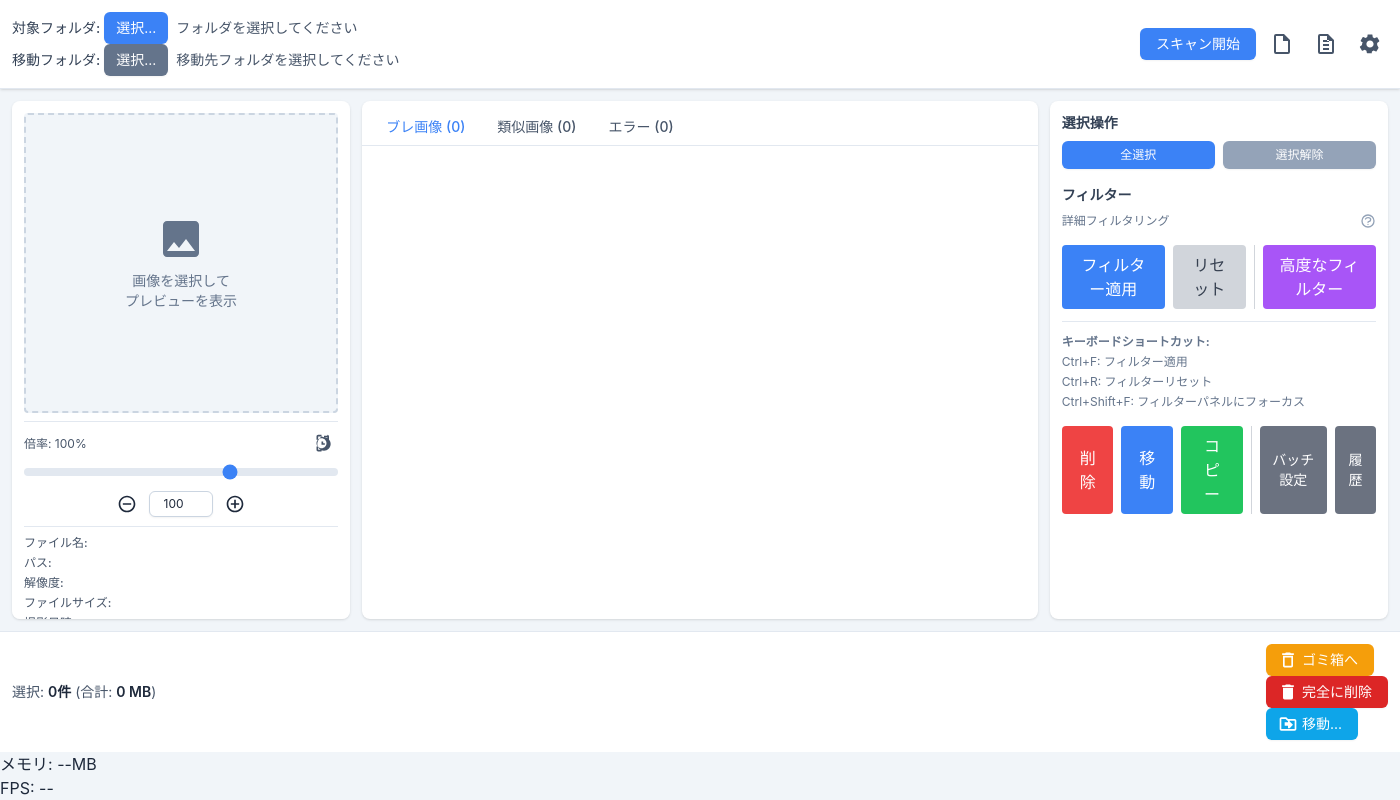
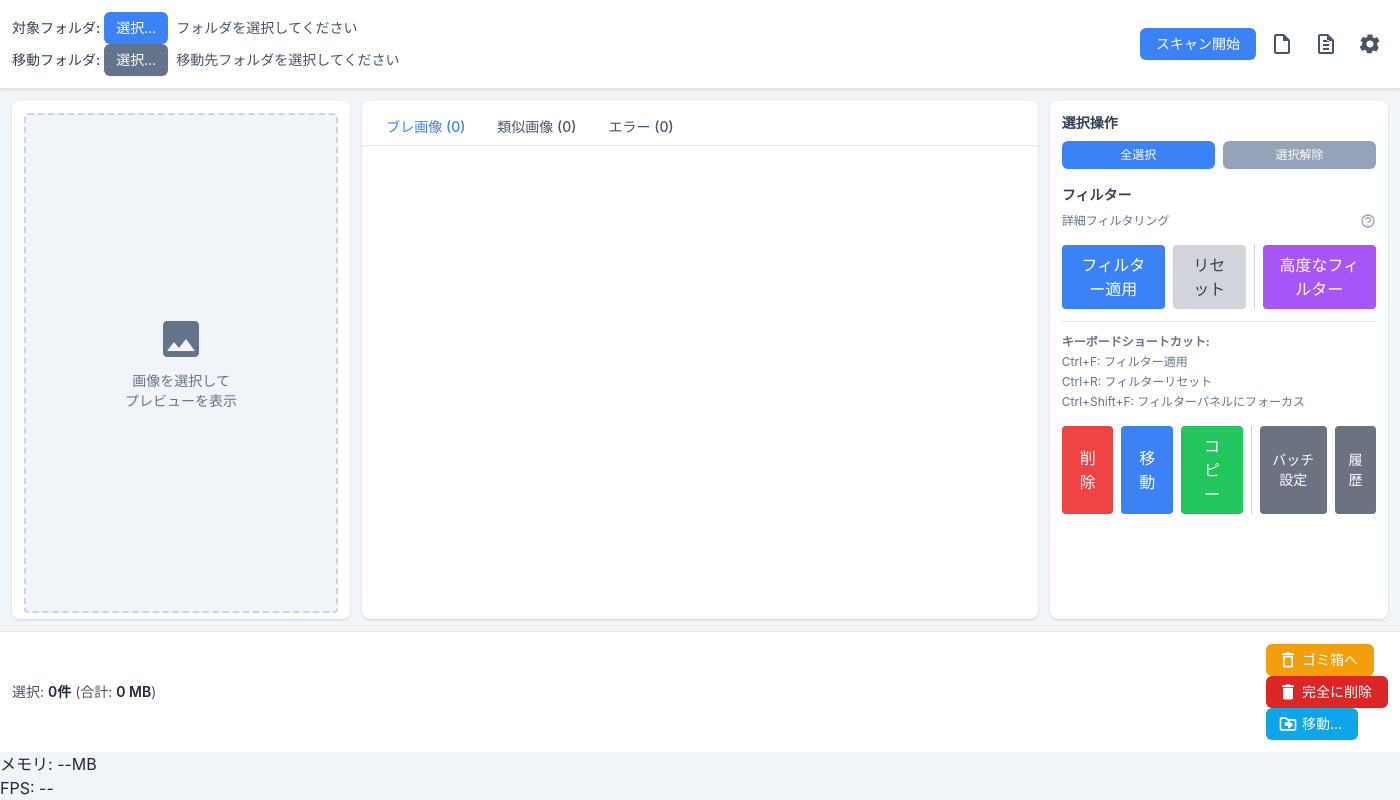
Before and after one commit to kazukiti8/Image_Cleaner, an Electron app: page src/renderer/html/index.html in a window 1400 px wide. Drawn offline with nearby package versions, Linux system fonts and the light colour scheme; no server answers.

Commit message:
画像プレビューエリアのサイズを拡大し、倍率調整UIを削除しました。これにより、プレビュー表示の利便性が向上しました。

```diff
--- a/src/renderer/html/index.html
+++ b/src/renderer/html/index.html
@@ -100,37 +100,12 @@
         <div class="flex-grow flex p-3 space-x-3 overflow-hidden">
             <!-- 左ペイン: プレビューエリア -->
             <div class="w-1/4 min-w-[220px] bg-white p-3 rounded-lg shadow flex flex-col space-y-2 overflow-y-auto">
-                <div id="previewAreaContainer" class="flex-grow bg-slate-100 rounded text-slate-500 text-sm min-h-[200px] sm:min-h-[300px] flex items-center justify-center border-2 border-dashed border-slate-300">
+                <div id="previewAreaContainer" class="flex-grow bg-slate-100 rounded text-slate-500 text-sm min-h-[400px] sm:min-h-[500px] flex items-center justify-center border-2 border-dashed border-slate-300">
                     <div class="text-center">
                         <svg xmlns="http://www.w3.org/2000/svg" viewBox="0 0 24 24" fill="currentColor" class="w-12 h-12 mx-auto mb-2">
                             <path d="M21 19V5c0-1.1-.9-2-2-2H5c-1.1 0-2 .9-2 2v14c0 1.1.9 2 2 2h14c1.1 0 2-.9 2-2zM8.5 13.5l2.5 3.01L14.5 12l4.5 6H5l3.5-4.5z"/>
                         </svg>
                         <p>画像を選択して<br>プレビューを表示</p>
-                    </div>
-                </div>
-                <!-- 倍率調整UI -->
-                <div id="zoomControls" class="pt-2 border-t border-slate-200 space-y-2">
-                    <div class="flex items-center justify-between text-xs text-slate-600">
-                        <span>倍率: <span id="zoomValueDisplay">100</span>%</span>
-                        <button id="resetZoomBtn" class="p-1 rounded hover:bg-slate-200" title="100%にリセット">
-                            <svg xmlns="http://www.w3.org/2000/svg" viewBox="0 0 24 24" fill="currentColor" class="w-5 h-5">
-                                <path d="M5 15H3v4c0 1.1.9 2 2 2h4v-2H5v-4zm0-8H3V3c0-1.1.9-2 2-2h4v2H5v4zm11-5h-4v2h4v4h2V3c0-1.1-.9-2-2-2zm-7 1C7.67 4 4 7.67 4 12s3.67 8 8 8 8-3.67 8-8-3.67-8-8-8zm0 14c-3.31 0-6-2.69-6-6s2.69-6 6-6 6 2.69 6 6-2.69 6-6 6zm4-4h-4v-4h2v2h2v2z"/>
-                            </svg>
-                        </button>
-                    </div>
-                    <input type="range" id="zoomSlider" min="1" max="150" value="100" class="w-full h-2 bg-slate-200 rounded-lg appearance-none cursor-pointer accent-blue-500">
-                    <div class="flex items-center justify-center space-x-2">
-                        <button id="zoomOutBtn" class="p-1 rounded hover:bg-slate-200" title="縮小 (Ctrl + -)">
-                            <svg xmlns="http://www.w3.org/2000/svg" viewBox="0 0 24 24" fill="currentColor" class="w-5 h-5">
-                                <path d="M7 11v2h10v-2H7zm5-9C6.48 2 2 6.48 2 12s4.48 10 10 10 10-4.48 10-10S17.52 2 12 2zm0 18c-4.41 0-8-3.59-8-8s3.59-8 8-8 8 3.59 8 8-3.59 8-8 8z"/>
-                            </svg>
-                        </button>
-                        <input type="number" id="zoomInput" min="1" max="150" value="100" class="w-16 px-2 py-1 text-xs border border-slate-300 rounded-md shadow-sm focus:ring-blue-500 focus:border-blue-500 text-center">
-                        <button id="zoomInBtn" class="p-1 rounded hover:bg-slate-200" title="拡大 (Ctrl + +)">
-                            <svg xmlns="http://www.w3.org/2000/svg" viewBox="0 0 24 24" fill="currentColor" class="w-5 h-5">
-                                <path d="M13 7h-2v4H7v2h4v4h2v-4h4v-2h-4V7zm-1-5C6.48 2 2 6.48 2 12s4.48 10 10 10 10-4.48 10-10S17.52 2 12 2zm0 18c-4.41 0-8-3.59-8-8s3.59-8 8-8 8 3.59 8 8-3.59 8-8 8z"/>
-                            </svg>
-                        </button>
                     </div>
                 </div>
                 <!-- 画像情報表示エリア -->
--- a/src/renderer/js/renderer.js
+++ b/src/renderer/js/renderer.js
@@ -882,7 +882,7 @@ class ImageCleanupApp {
         const img = document.createElement('img');
         img.src = image.filePath;
         img.alt = image.filename;
-        img.className = 'max-w-full max-h-[300px] rounded shadow';
+        img.className = 'max-w-full max-h-[400px] rounded shadow';
         previewContainer.appendChild(img);
 
         // 画像情報
```
